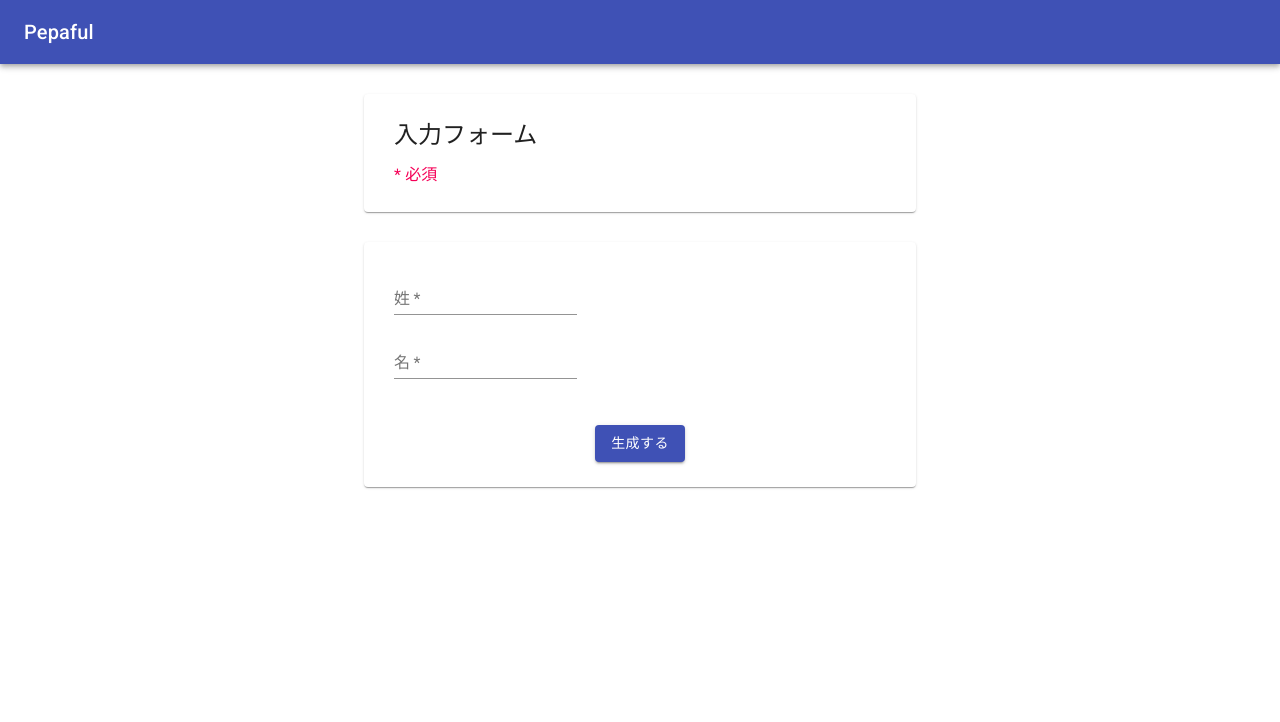
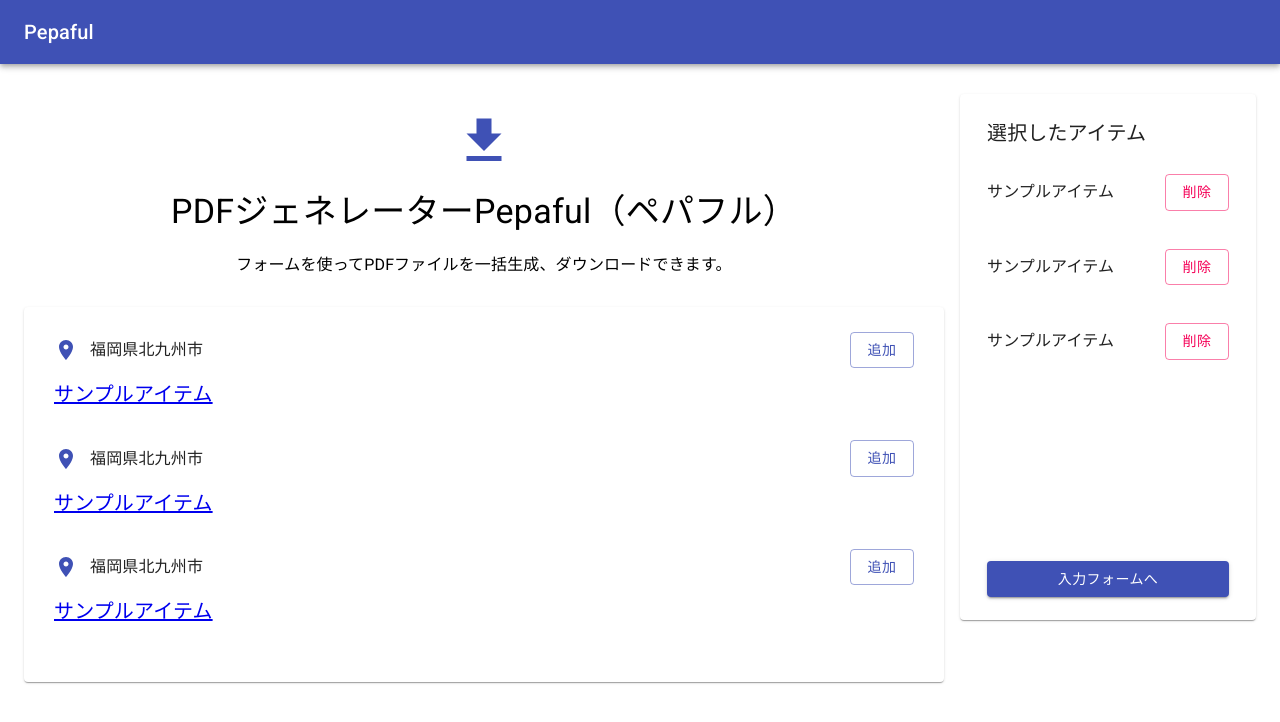
Before and after one commit to kinetanie/pepaful-frontend, a React (Create React App) app: page / in a window 1280 px wide. Shown: the top 722 px of the page. Built offline with nearby package versions, Linux system fonts and the light colour scheme.

Commit message:
Add React Router

```diff
--- a/package.json
+++ b/package.json
@@ -12,8 +12,10 @@
     "@types/node": "^12.0.0",
     "@types/react": "^16.9.0",
     "@types/react-dom": "^16.9.0",
+    "@types/react-router-dom": "^5.1.5",
     "react": "^16.13.1",
     "react-dom": "^16.13.1",
+    "react-router-dom": "^5.2.0",
     "react-scripts": "3.4.3",
     "typescript": "~3.7.2"
   },
--- a/src/App.tsx
+++ b/src/App.tsx
@@ -1,12 +1,28 @@
 import React from "react";
+import { BrowserRouter as Router, Switch, Route} from "react-router-dom";
+
 import AppHeader from "./components/AppHeader";
+import Home from "./pages/Home";
+import Detail from "./pages/Detail";
 import Form from "./pages/Form";
 
 function App() {
   return (
     <>
-      <AppHeader />
-      <Form/>
+      <Router>
+        <AppHeader />
+        <Switch>
+          <Route path="/form">
+            <Form />
+          </Route>
+          <Route path="/detail">
+            <Detail />
+          </Route>
+          <Route path="/" exact>
+            <Home />
+          </Route>
+        </Switch>
+      </Router>
     </>
   );
 }
--- a/src/components/ItemShowcase/DefaultItem.tsx
+++ b/src/components/ItemShowcase/DefaultItem.tsx
@@ -1,5 +1,6 @@
 import React from "react";
 import { Box, Typography, makeStyles } from "@material-ui/core";
+import { Link as RouterLink } from "react-router-dom";
 import DefaultItemHeader from "./DefaultItemHeader";
 
 type DefaultItemProps = {
@@ -23,9 +24,11 @@
     <>
       <Box className={classes.box}>
         <DefaultItemHeader location={location} callback={callback} />
-        <Typography variant="h6" className={classes.title}>
-          {itemName}
-        </Typography>
+        <RouterLink to="/detail">
+          <Typography variant="h6" className={classes.title}>
+            {itemName}
+          </Typography>
+        </RouterLink>
       </Box>
     </>
   );
--- a/src/components/ItemShowcase/SelectedItemFolder.tsx
+++ b/src/components/ItemShowcase/SelectedItemFolder.tsx
@@ -1,5 +1,6 @@
 import React from "react";
 import { Box, Button, makeStyles, Paper, Typography } from "@material-ui/core";
+import { Link as RouterLink } from "react-router-dom";
 import SelectedItem from "./SelectedItem";
 
 const selectedItemFolderStyles = makeStyles({
@@ -60,6 +61,8 @@
           className={classes.formButton}
           variant="contained"
           color="primary"
+          component={RouterLink}
+          to="/form"
         >
           入力フォームへ
         </Button>
```
Also changed, not shown: 1 other file (tests, documents, lock files or other folders).
